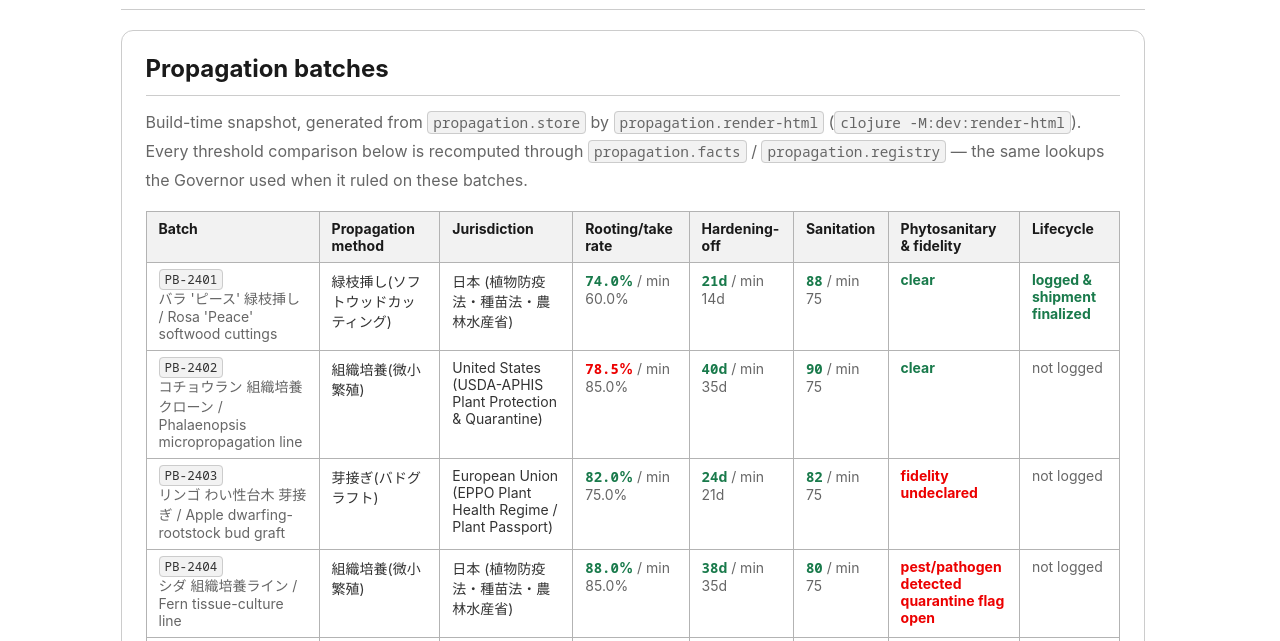
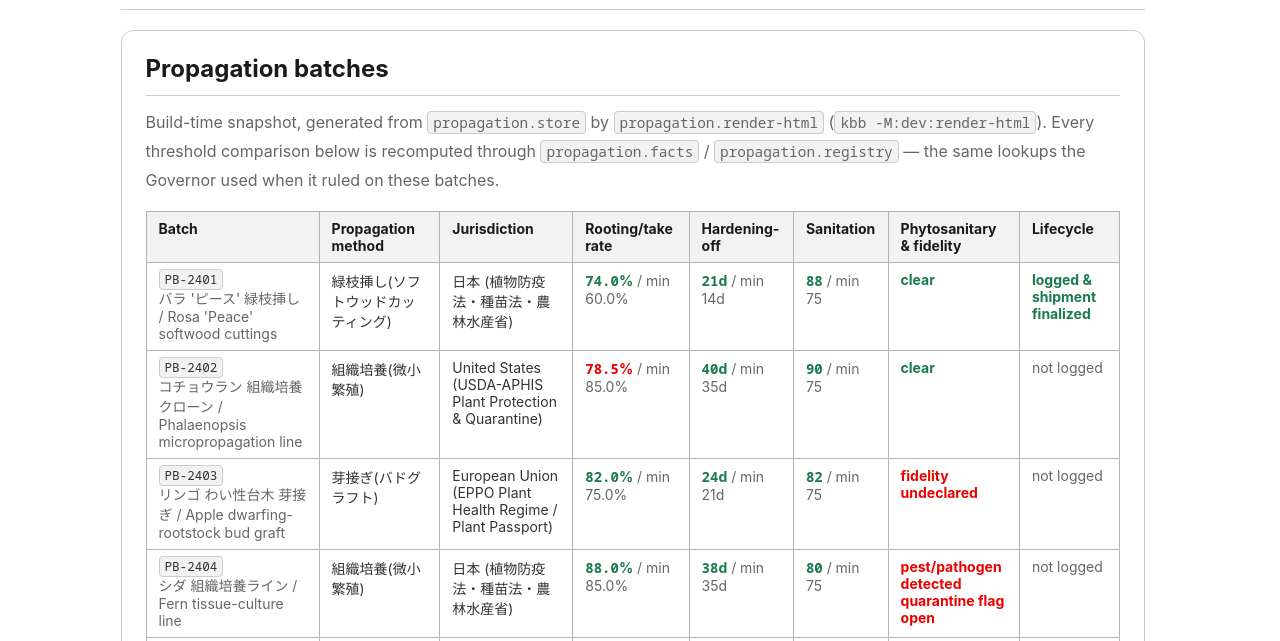
Before and after one commit to cloud-itonami/cloud-itonami-isic-0130, a plain HTML site: page docs/samples/operator-console.html in a window 1280 px wide. Shown: the part 158-799 px from the top of the page. Drawn offline with Linux system fonts and the light colour scheme.

Commit message:
kbb: rewrite 17 Clojure-CLI/bb/nbb/shadow-cljs invocation(s) in 9 file(s) to kbb/amu
Owner decision 2026-09-11: `clojure -M:<alias>` / `clj -M` / `bb <task>` /
`nbb <script>` become `kbb …` (kotoba-lang/kotoba bin/kbb_deps.cljk resolves
deps.edn aliases onto the JVM-free engine); `shadow-cljs release|compile|watch`
becomes `amu compile --target wasm32-browser`. Text only; no mirror; fix-forward.

ADR: adr-2609112000-kbb-cutover-clojure-cli-text

Co-Authored-By: Claude Opus 5 (1M context) <noreply@anthropic.com>
Claude-Session: https://claude.ai/code/session_01JVx3D3QpgSHNgJBLe35yyx

```diff
--- a/docs/samples/operator-console.html
+++ b/docs/samples/operator-console.html
@@ -2468,7 +2468,7 @@ img,svg { max-width: 100%; height: auto; }</style></head><body>
 <main>
   <section class="card">
     <h2>Propagation batches</h2>
-    <p class="muted">Build-time snapshot, generated from <code>propagation.store</code> by <code>propagation.render-html</code> (<code>clojure -M:dev:render-html</code>). Every threshold comparison below is recomputed through <code>propagation.facts</code> / <code>propagation.registry</code> — the same lookups the Governor used when it ruled on these batches.</p>
+    <p class="muted">Build-time snapshot, generated from <code>propagation.store</code> by <code>propagation.render-html</code> (<code>kbb -M:dev:render-html</code>). Every threshold comparison below is recomputed through <code>propagation.facts</code> / <code>propagation.registry</code> — the same lookups the Governor used when it ruled on these batches.</p>
     <table>
       <thead><tr><th>Batch</th><th>Propagation method</th><th>Jurisdiction</th><th>Rooting/take rate</th><th>Hardening-off</th><th>Sanitation</th><th>Phytosanitary &amp; fidelity</th><th>Lifecycle</th></tr></thead>
       <tbody>
@@ -2591,6 +2591,6 @@ img,svg { max-width: 100%; height: auto; }</style></head><body>
 </main>
 <footer>
   <p>16 proposals · 21 audit facts · 11 hard holds · 6 registered batches.
-  Regenerate with <code>clojure -M:dev:render-html docs/samples/operator-console.html</code>.</p>
+  Regenerate with <code>kbb -M:dev:render-html docs/samples/operator-console.html</code>.</p>
 </footer>
 </body></html>
```
Also changed, not shown: 8 other files.
